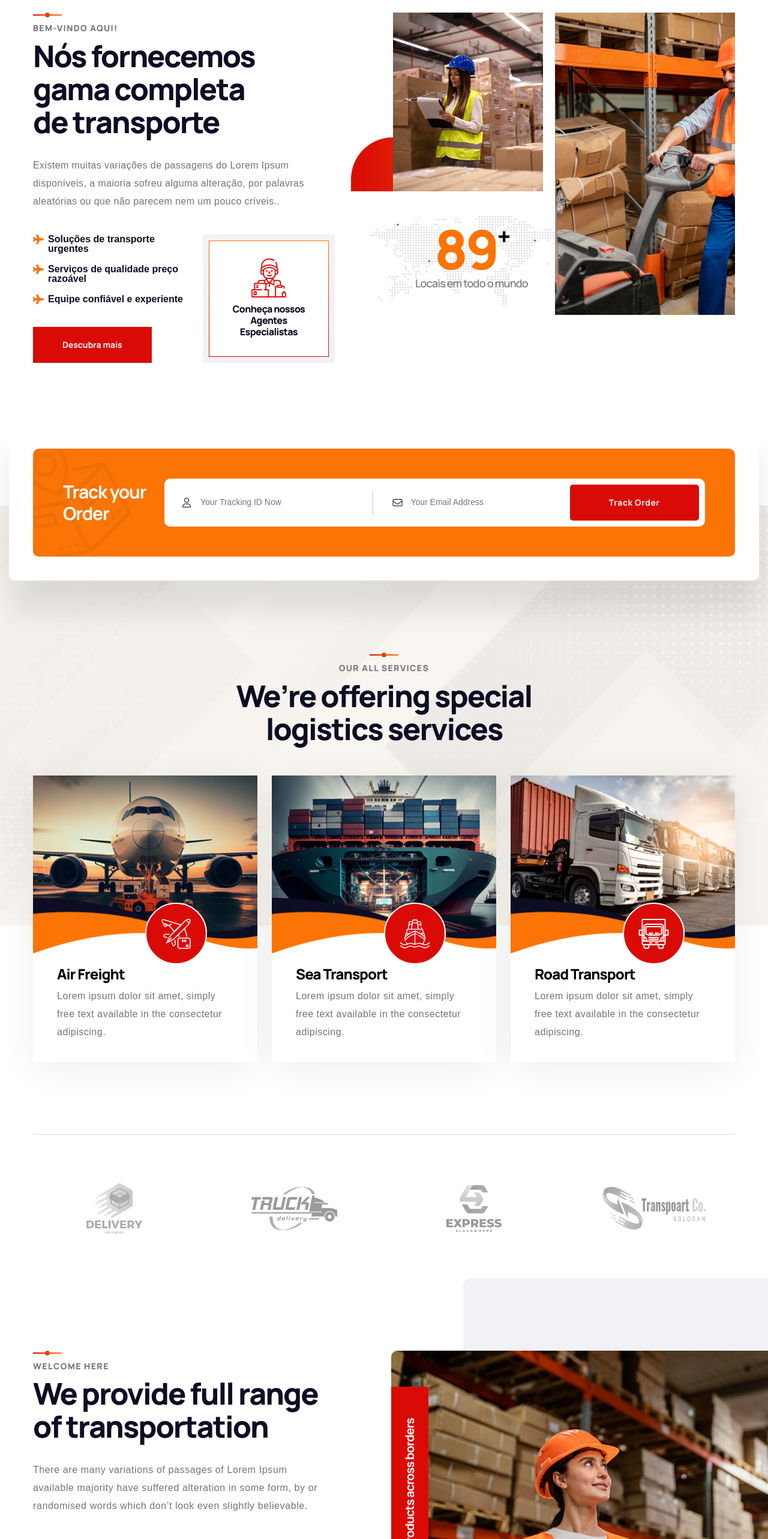
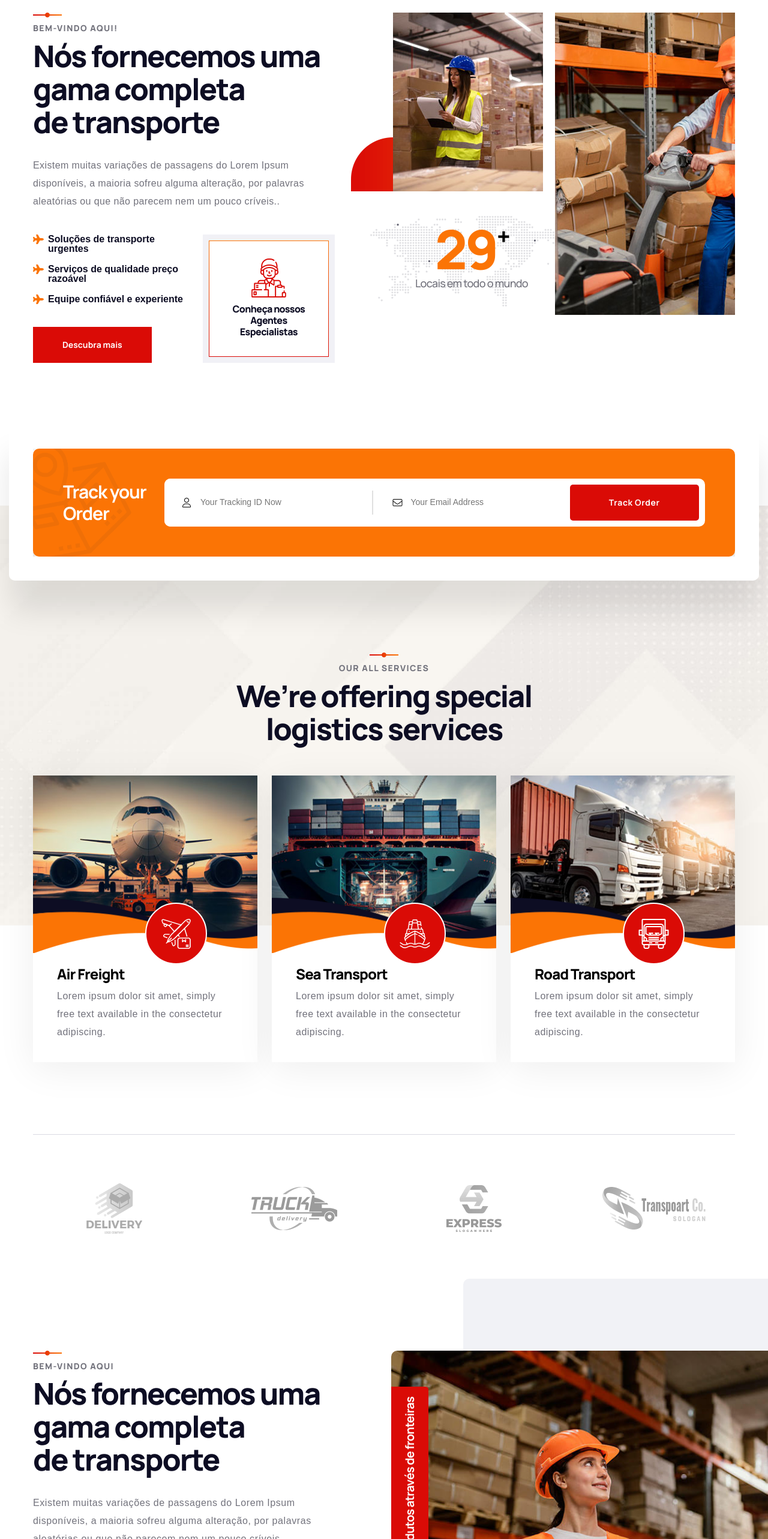
Before and after one commit to SRGLogistica/Next-js-App, a Next.js app: page / in a window 1280 px wide. Shown: the part 1823-4389 px from the top of the page at 60% size. Built offline with nearby package versions, Linux system fonts and the light colour scheme.

Commit message:
editando o About1T2

```diff
--- a/components/sections/About1.js
+++ b/components/sections/About1.js
@@ -10,7 +10,7 @@ const About1 = () => {
                   <div className="inner-column">
                     <div className="sec-title">
                       <span className="sub-title">Bem-vindo Aqui!</span>
-                      <h2 className="scrub-each-word text-split">Nós fornecemos gama completa <br />de transporte</h2>
+                      <h2 className="scrub-each-word text-split">Nós fornecemos uma gama completa <br />de transporte</h2>
                       <div className="text">Existem muitas variações de passagens do Lorem Ipsum disponíveis, a maioria sofreu alguma alteração, por palavras aleatórias ou que não parecem nem um pouco críveis..</div>
                     </div>
                     <div className="list-outer-box">
@@ -38,7 +38,7 @@ const About1 = () => {
                     <figure className="image-2 overlay-anim"><img src="images/resource/about1-2.jpg" alt="Image"/></figure>
                     <div className="exp-box">
                       <div className="icon-map"></div>
-                      <h1 className="count">89<sup>+</sup></h1>
+                      <h1 className="count">29<sup>+</sup></h1>
                       <h6 className="title">Locais em todo o mundo</h6>
                     </div>
                   </div>
--- a/components/sections/About1T2.js
+++ b/components/sections/About1T2.js
@@ -9,18 +9,18 @@ const About1T2 = () => {
                 <div className="content-column col-lg-6 col-md-12 col-sm-12 wow fadeInLeft">
                   <div className="inner-column">
                     <div className="sec-title">
-                      <span className="sub-title">Welcome Here</span>
-                      <h2 className="scrub-each-word text-split">We provide full range <br />of transportation</h2>
-                      <div className="text">There are many variations of passages of Lorem Ipsum available majority have suffered alteration in some form, by or randomised words which don’t look even slightly believable.</div>
+                      <span className="sub-title">Bem-vindo Aqui</span>
+                      <h2 className="scrub-each-word text-split">Nós fornecemos uma gama completa <br />de transporte</h2>
+                      <div className="text">Existem muitas variações de passagens do Lorem Ipsum disponíveis, a maioria sofreu alguma alteração, por palavras aleatórias ou que não parecem nem um pouco críveis.</div>
                     </div>
                     <div className="icon-box">
                       <i className="icon flaticon-delivery-courier"></i>
-                      <h5 className="title">Our team can assist you in transforming your business through latest tech capabilities.</h5>
+                      <h5 className="title">Nossa equipe pode ajudá-lo a transformar seu negócio por meio dos recursos tecnológicos mais recentes.</h5>
                     </div>
                     <ul className="list-style-three">
-                      <li><i className="fal fa-circle-check"></i> Urgent transport solutions</li>
-                      <li><i className="fal fa-circle-check"></i> Quality services reasonable price</li>
-                      <li><i className="fal fa-circle-check"></i> Reliable & experienced staffs</li>
+                      <li><i className="fal fa-circle-check"></i> Soluções de transporte urgentes</li>
+                      <li><i className="fal fa-circle-check"></i> Serviços de qualidade preço razoável</li>
+                      <li><i className="fal fa-circle-check"></i> Equipe confiável e experiente</li>
                     </ul>
                   </div>
                 </div>
@@ -29,7 +29,7 @@ const About1T2 = () => {
                   <div className="inner-column">
                     <figure className="image overlay-anim"><img src="images/resource/about2-1.jpg" alt="Image"/></figure>
                     <div className="title-box">
-                      <h5 className="title">Moving your products across borders</h5>
+                      <h5 className="title">Movendo seus produtos através de fronteiras</h5>
                     </div>
                   </div>
                 </div>
```
